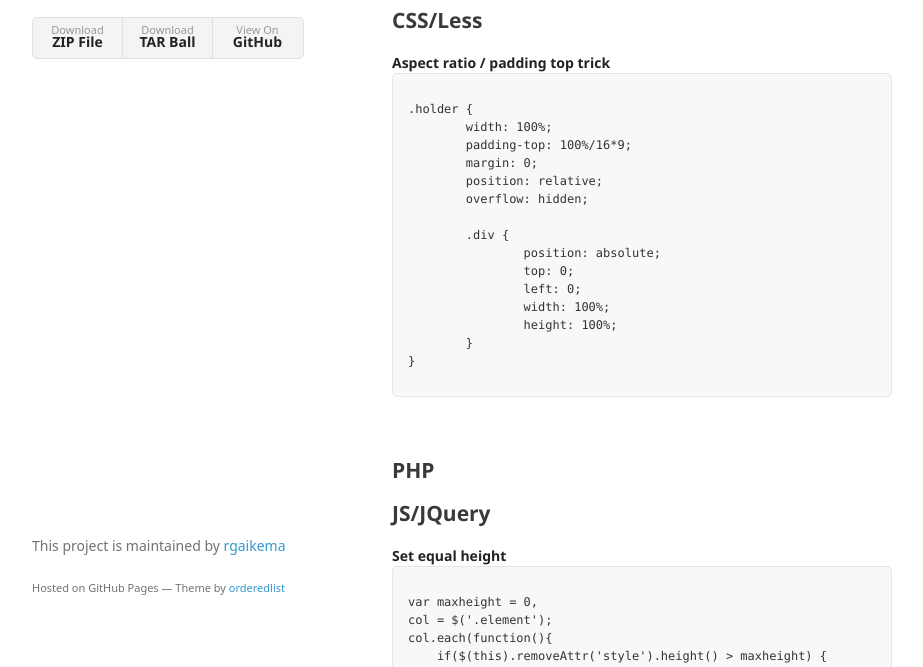
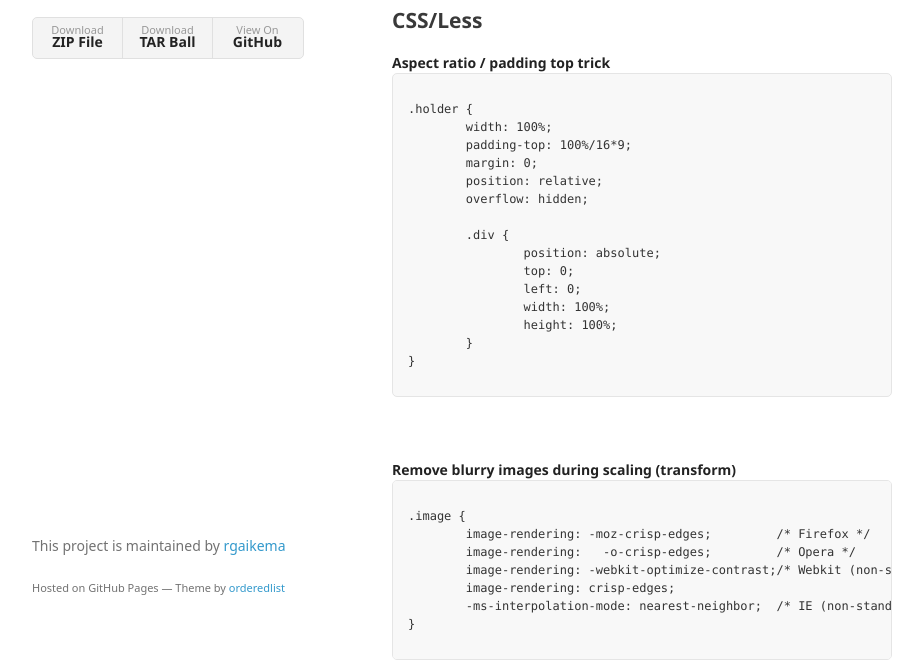
Before and after one commit to rgaikema/easycoding, a plain HTML site: page index.html in a window 1280 px wide. Shown: the part 133-800 px from the top of the page, without its empty margins (178-1101 px from the left). Drawn offline with Linux system fonts and the light colour scheme; a web font is replaced by a local one.

Commit message:
Added CSS snippet for removing blurry images while scaling (transform)

```diff
--- a/index.html
+++ b/index.html
@@ -50,6 +50,18 @@
 		width: 100%;
 		height: 100%;
 	}
+}
+				</code></pre>
+				<br><br>
+				<strong>Remove blurry images during scaling (transform)</strong>
+				<br>
+				<pre><code>
+.image {
+	image-rendering: -moz-crisp-edges;         /* Firefox */
+	image-rendering:   -o-crisp-edges;         /* Opera */
+	image-rendering: -webkit-optimize-contrast;/* Webkit (non-standard naming) */
+	image-rendering: crisp-edges;
+	-ms-interpolation-mode: nearest-neighbor;  /* IE (non-standard property) */
 }
 				</code></pre>
 				<br><br>
```
